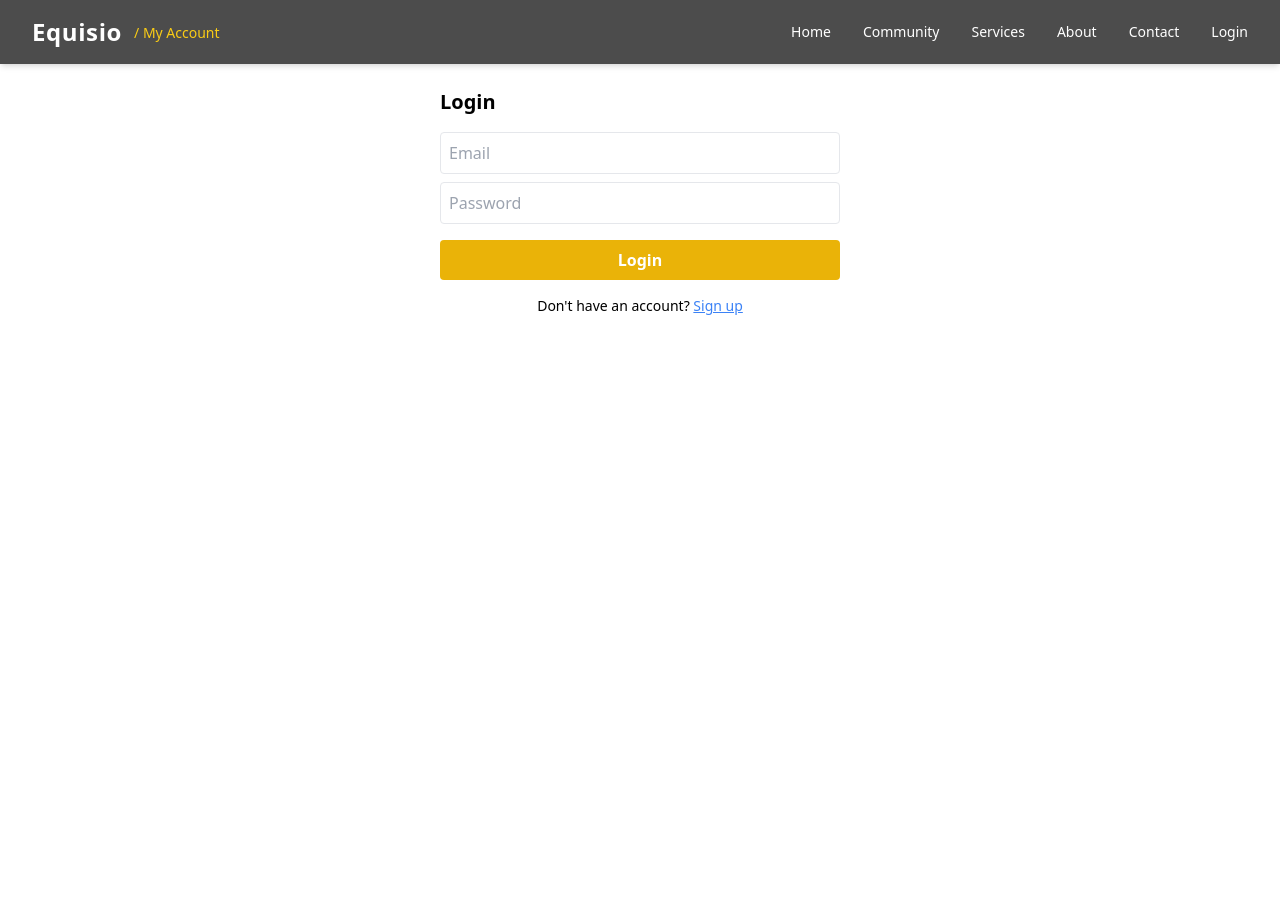
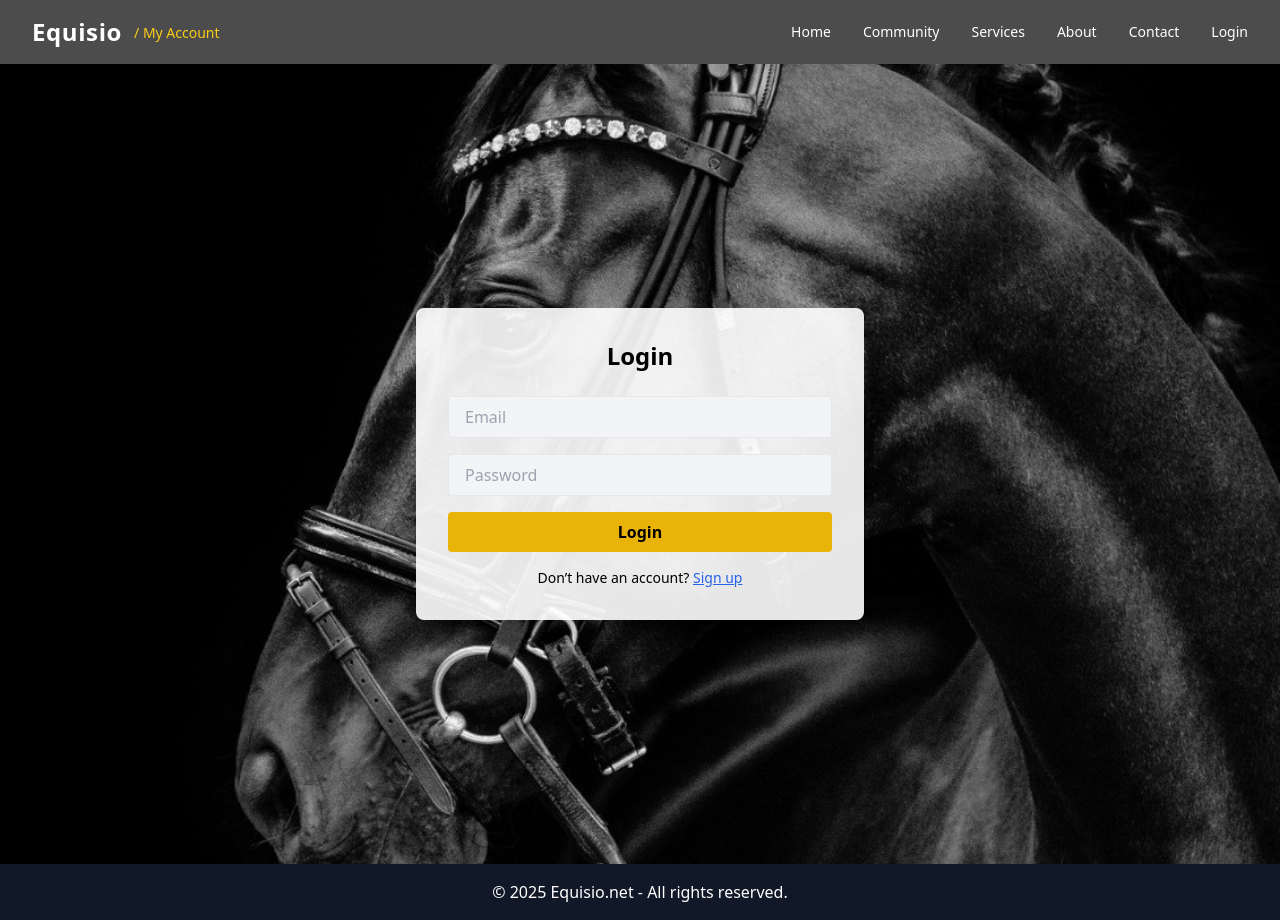
Before and after one commit to Equisio/equisio, a Next.js app: page /auth in a window 1280 px wide. Before the commit the page ends 800 px from the top, so only its background shows below. Built offline with nearby package versions, Linux system fonts and the light colour scheme.

Commit message:
Mejoras en diseño y funcionalidades

```diff
--- a/pages/auth.tsx
+++ b/pages/auth.tsx
@@ -1,58 +1,68 @@
-import { useState } from 'react';
-import { supabase } from '../lib/supabaseClient';
-import { useRouter } from 'next/router';
+import { useState } from 'react'
+import { supabase } from '@/lib/supabaseClient'
+import Navbar from '@/components/Navbar'
+import Footer from '@/components/Footer'
+import { useRouter } from 'next/router'
 
 export default function AuthPage() {
-  const [email, setEmail] = useState('');
-  const [password, setPassword] = useState('');
-  const [isRegister, setIsRegister] = useState(false);
-  const [error, setError] = useState('');
-  const router = useRouter();
+  const [email, setEmail] = useState('')
+  const [password, setPassword] = useState('')
+  const [error, setError] = useState('')
+  const router = useRouter()
 
-  const handleAuth = async () => {
-    setError('');
-    const { error } = isRegister
-      ? await supabase.auth.signUp({ email, password })
-      : await supabase.auth.signInWithPassword({ email, password });
-
-    if (error) return setError(error.message);
-    router.push('/my_account');
-  };
+  const handleLogin = async (e: React.FormEvent) => {
+    e.preventDefault()
+    setError('')
+    const { error } = await supabase.auth.signInWithPassword({ email, password })
+    if (error) {
+      setError(error.message)
+    } else {
+      router.push('/my_account')
+    }
+  }
 
   return (
-    <div className="p-6 max-w-md mx-auto">
-      <h1 className="text-xl font-bold mb-4">{isRegister ? 'Create Account' : 'Login'}</h1>
+    <>
+      <main
+        className="min-h-screen flex items-center justify-center bg-cover bg-center px-6"
+        style={{ backgroundImage: "url('/login.jpg')" }}
+      >
+        <div className="bg-white bg-opacity-90 p-8 rounded-lg max-w-md w-full shadow-lg">
+          <h1 className="text-2xl font-bold mb-6 text-center text-black">Login</h1>
 
+          <form onSubmit={handleLogin} className="space-y-4">
             <input
               type="email"
               placeholder="Email"
-        className="w-full mb-2 p-2 border rounded"
+              className="w-full px-4 py-2 border rounded bg-gray-100"
               value={email}
               onChange={(e) => setEmail(e.target.value)}
+              required
             />
             <input
               type="password"
               placeholder="Password"
-        className="w-full mb-4 p-2 border rounded"
+              className="w-full px-4 py-2 border rounded bg-gray-100"
               value={password}
               onChange={(e) => setPassword(e.target.value)}
+              required
             />
+            {error && <p className="text-red-500 text-sm">{error}</p>}
 
             <button
-        onClick={handleAuth}
-        className="w-full py-2 bg-yellow-500 hover:bg-yellow-600 rounded text-white font-bold"
+              type="submit"
+              className="w-full bg-yellow-500 hover:bg-yellow-600 text-black font-semibold py-2 px-4 rounded"
             >
-        {isRegister ? 'Sign Up' : 'Login'}
+              Login
             </button>
+          </form>
 
-      {error && <p className="text-red-500 mt-2">{error}</p>}
-
-      <p className="mt-4 text-center text-sm">
-        {isRegister ? 'Already have an account?' : "Don't have an account?"}{' '}
-        <button onClick={() => setIsRegister(!isRegister)} className="text-blue-500 underline">
-          {isRegister ? 'Login' : 'Sign up'}
-        </button>
+          <p className="text-sm text-center mt-4">
+            Don’t have an account? <a href="/auth#signup" className="text-blue-600 underline">Sign up</a>
           </p>
         </div>
-  );
+      </main>
+      <Footer />
+    </>
+  )
 }
--- a/pages/horse_form.tsx
+++ b/pages/horse_form.tsx
@@ -104,7 +104,7 @@ export default function HorseForm() {
       video_url: videoUrl,
       plan,
       user_id: user.id,
-      status: 'pending' // 👈 nuevo estado por defecto
+      status: 'pending'
     }])
 
     if (insertError) {
@@ -118,9 +118,23 @@ export default function HorseForm() {
   if (!sessionChecked) return null
 
   return (
-    <div style={{ backgroundImage: 'url("/horse_form.jpg")', backgroundSize: 'cover', backgroundPosition: 'center', minHeight: '100vh', padding: '2rem' }}>
-      <form onSubmit={handleSubmit} style={{ backgroundColor: 'rgba(255,255,255,0.95)', maxWidth: '600px', margin: '0 auto', padding: '2rem', borderRadius: '12px' }}>
-        <h2 style={{ textAlign: 'center', marginBottom: '1.5rem', color: '#d4af37' }}>Publish Your Horse</h2>
+    <div style={{
+      backgroundImage: 'url("/horse_form.jpg")',
+      backgroundSize: 'cover',
+      backgroundPosition: 'center',
+      minHeight: '100vh',
+      padding: '2rem'
+    }}>
+      <form onSubmit={handleSubmit} style={{
+        backgroundColor: 'rgba(255,255,255,0.95)',
+        maxWidth: '600px',
+        margin: '0 auto',
+        padding: '2rem',
+        borderRadius: '12px'
+      }}>
+        <h2 style={{ textAlign: 'center', marginBottom: '1.5rem', color: '#d4af37' }}>
+          Publish Your Horse
+        </h2>
 
         {['name', 'breed', 'age', 'price', 'contact_email'].map(field => (
           <input
@@ -131,19 +145,103 @@ export default function HorseForm() {
             value={(formData as any)[field]}
             onChange={handleChange}
             required
-            style={{ width: '100%', padding: '0.8rem', marginBottom: '1rem', borderRadius: '6px', border: '1px solid #ccc' }}
+            style={{
+              width: '100%',
+              padding: '0.8rem',
+              marginBottom: '1rem',
+              borderRadius: '6px',
+              border: '1px solid #ccc'
+            }}
           />
         ))}
 
-        <textarea name="description" placeholder="Description" value={formData.description} onChange={handleChange} required style={{ width: '100%', padding: '0.8rem', marginBottom: '1rem', borderRadius: '6px', border: '1px solid #ccc' }} />
+        <textarea
+          name="description"
+          placeholder="Description"
+          value={formData.description}
+          onChange={handleChange}
+          required
+          style={{
+            width: '100%',
+            padding: '0.8rem',
+            marginBottom: '1.5rem',
+            borderRadius: '6px',
+            border: '1px solid #ccc'
+          }}
+        />
 
-        <label>Image (required)</label>
-        <input type="file" accept="image/*" onChange={handleImageChange} required style={{ marginBottom: '1rem' }} />
+        {/* Custom Image Upload */}
+        <div style={{ marginBottom: '1.5rem' }}>
+          <label style={{ fontWeight: 'bold', display: 'block', marginBottom: '0.5rem' }}>
+            Upload Horse Image <span style={{ color: 'red' }}>*</span>
+          </label>
+          <div
+            style={{
+              border: '2px dashed #ccc',
+              borderRadius: '8px',
+              padding: '1rem',
+              textAlign: 'center',
+              backgroundColor: '#f9f9f9',
+              cursor: 'pointer',
+            }}
+            onClick={() => document.getElementById('imageUpload')?.click()}
+          >
+            {imageFile ? (
+              <p style={{ color: 'green' }}>✅ {imageFile.name}</p>
+            ) : (
+              <p>Click to select or drag & drop image file here</p>
+            )}
+          </div>
+          <input
+            id="imageUpload"
+            type="file"
+            accept="image/*"
+            onChange={handleImageChange}
+            required
+            style={{ display: 'none' }}
+          />
+        </div>
 
-        <label>Video (optional)</label>
-        <input type="file" accept="video/*" onChange={handleVideoChange} style={{ marginBottom: '1rem' }} />
+        {/* Custom Video Upload */}
+        <div style={{ marginBottom: '1.5rem' }}>
+          <label style={{ fontWeight: 'bold', display: 'block', marginBottom: '0.5rem' }}>
+            Upload Horse Video (Optional)
+          </label>
+          <div
+            style={{
+              border: '2px dashed #ccc',
+              borderRadius: '8px',
+              padding: '1rem',
+              textAlign: 'center',
+              backgroundColor: '#f9f9f9',
+              cursor: 'pointer',
+            }}
+            onClick={() => document.getElementById('videoUpload')?.click()}
+          >
+            {videoFile ? (
+              <p style={{ color: 'green' }}>🎥 {videoFile.name}</p>
+            ) : (
+              <p>Click to select or drag & drop video file here</p>
+            )}
+          </div>
+          <input
+            id="videoUpload"
+            type="file"
+            accept="video/*"
+            onChange={handleVideoChange}
+            style={{ display: 'none' }}
+          />
+        </div>
 
-        <button type="submit" style={{ width: '100%', padding: '1rem', backgroundColor: '#ffea00', border: 'none', borderRadius: '6px', fontWeight: 'bold', cursor: 'pointer' }}>
+        <button type="submit" style={{
+          width: '100%',
+          padding: '1rem',
+          backgroundColor: '#ffea00',
+          border: 'none',
+          borderRadius: '6px',
+          fontWeight: 'bold',
+          cursor: 'pointer'
+        }}>
           Sell your horse
         </button>
       </form>
```
Also changed, not shown: public/login.jpg (added). Lines whose indentation alone changed are shown as unchanged.
